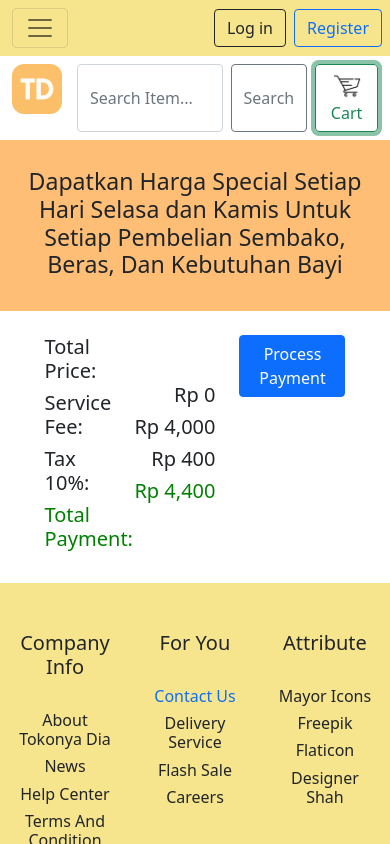
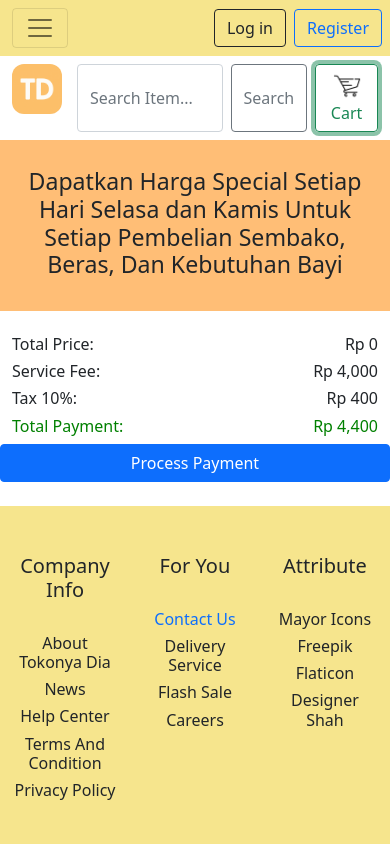
Before and after one commit to miqra1612/tokonyadia, a React (Create React App) app: page / in a window 390 px wide. Both pictures are taken after a click on the button "Cart". Shown: the top 844 px of the page. Built offline with nearby package versions, Linux system fonts and the light colour scheme.

Commit message:
Fix layout on mobile cart

```diff
--- a/src/component/ShopCart.jsx
+++ b/src/component/ShopCart.jsx
@@ -1,9 +1,14 @@
 import React, { useState } from 'react'
+import WindowScaler from './WindowScaler';
+import { FontAwesomeIcon } from '@fortawesome/react-fontawesome';
+import { faTrash } from '@fortawesome/free-solid-svg-icons';
 
 function ShopCart ({cart, onSetPage}){
     let imageStyle = {width: "6rem", height: "6rem",  borderRadius:"14px"}
     let boxItem = {background:"#c7ecee", borderRadius:"14px"}
-    let btnStyle = {width:"60px", height:"30px"}
+    let btnStyle = {width:"40px", height:"30px"}
+    let btnMobileStyle = {width:"30px", height:"30px"}
+    let imageMobileStyle = {width: "6rem", height: "6rem",  borderRadius:"14px"}
 
     const totalPrice = cart.reduce((sum, item) => sum + item.itemCount * item.itemPrice * 1000,0);
 
@@ -18,37 +23,75 @@ function ShopCart ({cart, onSetPage}){
         onSetPage("home");
     }
 
-  return (
-    <>
-            <div className="container">
-                <br/>
-                {cart.map((item)=>(
+    const screenWidth = WindowScaler();
+    const isMobile = screenWidth < 1000;
 
-                    <div className="row my-4" style={boxItem}>
-                        <div className="col-1 my-2">
-                            <img className="" src={item.image} alt="..."  style={imageStyle}/>
+    const mobileUI= (item)=>{
+        return(
+            <>
+             {
+                   <div className="row row-cols-auto my-4" style={boxItem}>
+                        <div className="col-1 my-auto">
+                            <img className="" src={item.image} alt="..."  style={imageMobileStyle}/>
                         </div>
-                        <div className="col-3 text-start ms-4 my-auto">
-                            <h6>{item.itemName} x {item.itemCount}</h6>
+                        <div className="col text-start mx-auto my-auto">
+                            <h6 className="mt-2" style={{width:"9rem"}}>{item.itemName} x {item.itemCount}</h6>
+                            <h6 >Rp { (1000 * item.itemPrice * item.itemCount).toLocaleString()}</h6>
                             <br />
-                            <div className="">
-                                <button type="button" className="btn btn-primary btn-sm" style={btnStyle}> - </button>
-                                <button type="button" className="btn btn-primary btn-sm ms-2" style={btnStyle}> + </button>
-                                <button type="button" className="btn btn-primary btn-sm ms-2" style={btnStyle}> Delete </button>
 
-                            </div>
+                            <button type="button" className="btn btn-primary btn-sm mb-2" style={btnMobileStyle}> - </button>
+                            <button type="button" className="btn btn-primary btn-sm  mx-2 mb-2" style={btnMobileStyle}> + </button>
+                            <button type="button" className="btn btn-primary btn-sm  mx-2 mb-2" style={btnMobileStyle}> <FontAwesomeIcon icon={faTrash}/> </button>
 
 
                         </div>
-                        <div className="col my-auto">
-                            <h6 >Rp { (1000 * item.itemPrice * item.itemCount).toLocaleString()}</h6>
-                        </div>
+
                         <br/>
                     </div>
 
+              }
 
-                ))}
-                 <div className="row justify-content-center mb-4">
+            </>
+        );
+    }
+
+    const wideUI = (item)=>{
+        return(
+            <>
+            {
+
+                   <div className="row my-4" style={boxItem}>
+                        <div className="col-1 my-auto">
+                            <img className="" src={item.image} alt="..."  style={imageStyle}/>
+                        </div>
+                        <div className="col justify-content-end mx-4 my-auto">
+                            <h6>{item.itemName} x {item.itemCount}</h6>
+
+
+                        </div>
+                        <div className="col my-auto justify-content-end">
+                            <h6 >Rp { (1000 * item.itemPrice * item.itemCount).toLocaleString()}</h6>
+                        </div>
+                        <div className="col my-auto">
+                                <button type="button" className="btn btn-primary btn-sm mx-2" style={btnStyle}> - </button>
+                                <button type="button" className="btn btn-primary btn-sm mx-2" style={btnStyle}> + </button>
+                                <button type="button" className="btn btn-primary btn-sm mx-2" style={btnStyle}> <FontAwesomeIcon icon={faTrash}/> </button>
+
+                        </div>
+
+                        <br/>
+                    </div>
+
+            }
+
+            </>
+        );
+    }
+
+    const wideCount =()=>{
+        return(
+            <>
+            <div className="row justify-content-center mb-4">
                     <div className="col-2 text-start my-auto">
                         <h5> Total Price: </h5>
                         <h5> Service Fee: </h5>
@@ -65,6 +108,48 @@ function ShopCart ({cart, onSetPage}){
                         <button type="button" className="btn btn-primary btn-md" onClick={payItems}> Process Payment </button>
                     </div>
                  </div>
+            </>
+        );
+    }
+
+    const mobileCount =()=>{
+        return(
+            <>
+            <div className="row mb-4">
+                    <div className="col text-start my-auto">
+                        <h6> Total Price: </h6>
+                        <h6> Service Fee: </h6>
+                        <h6> Tax 10%: </h6>
+                        <h6 style={{color:"green"}}> Total Payment: </h6>
+                    </div>
+                    <div className="col text-end my-auto">
+                        <h6> Rp {totalPrice.toLocaleString()}</h6>
+                        <h6> Rp {serviceCharge.toLocaleString()}</h6>
+                        <h6> Rp {tax.toLocaleString()}</h6>
+                        <h6 style={{color:"green"}}> Rp {totalPayment.toLocaleString()}</h6>
+                    </div>
+
+                    <button type="button" className="btn btn-primary btn-md" onClick={payItems}> Process Payment </button>
+
+                 </div>
+            </>
+        );
+    }
+
+
+
+  return (
+    <>
+            <div className="container">
+                <br/>
+                {cart.map((item)=>(
+
+                    isMobile? mobileUI(item) : wideUI(item)
+
+
+                ))}
+
+                {isMobile? mobileCount() : wideCount()}
 
             </div>
 
```
